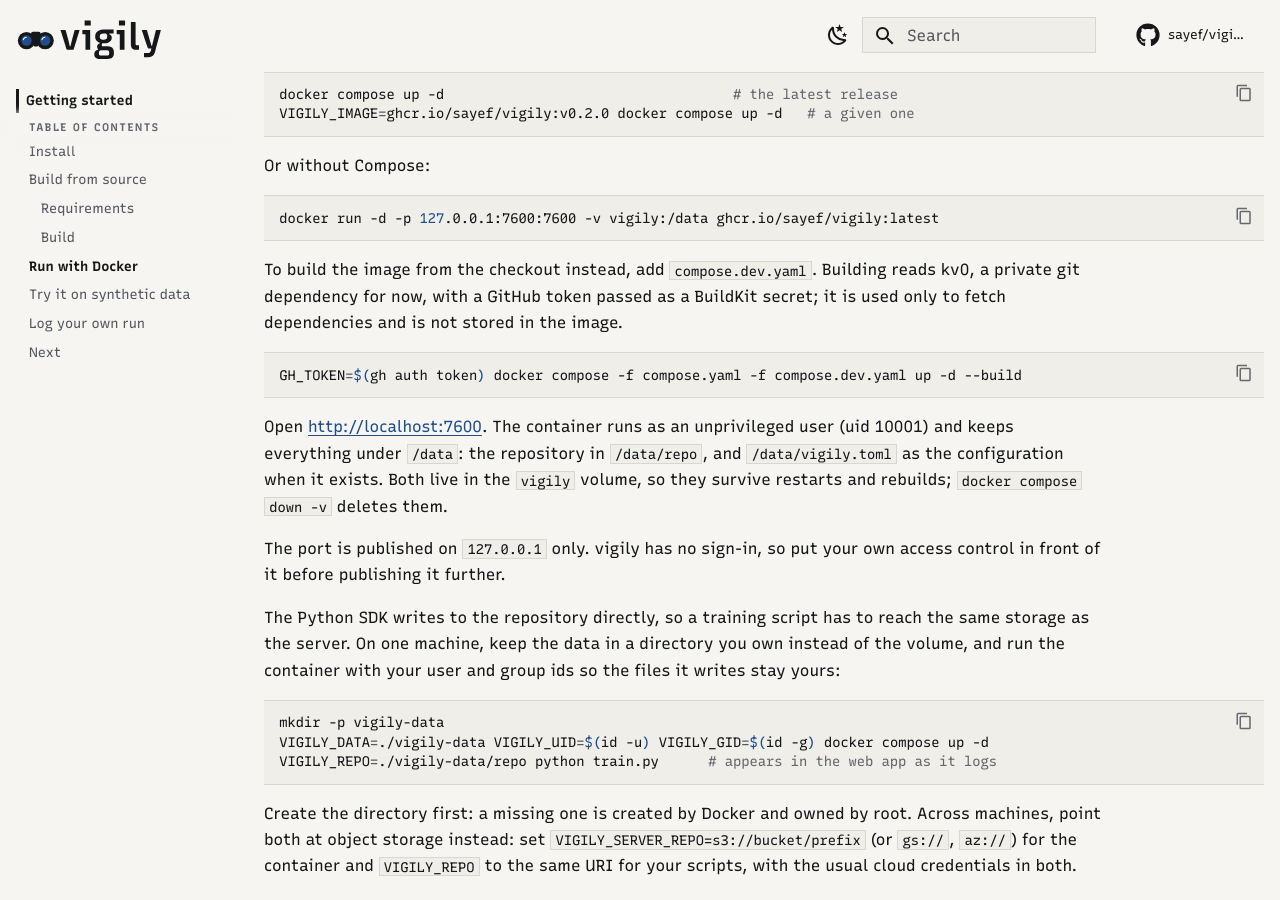
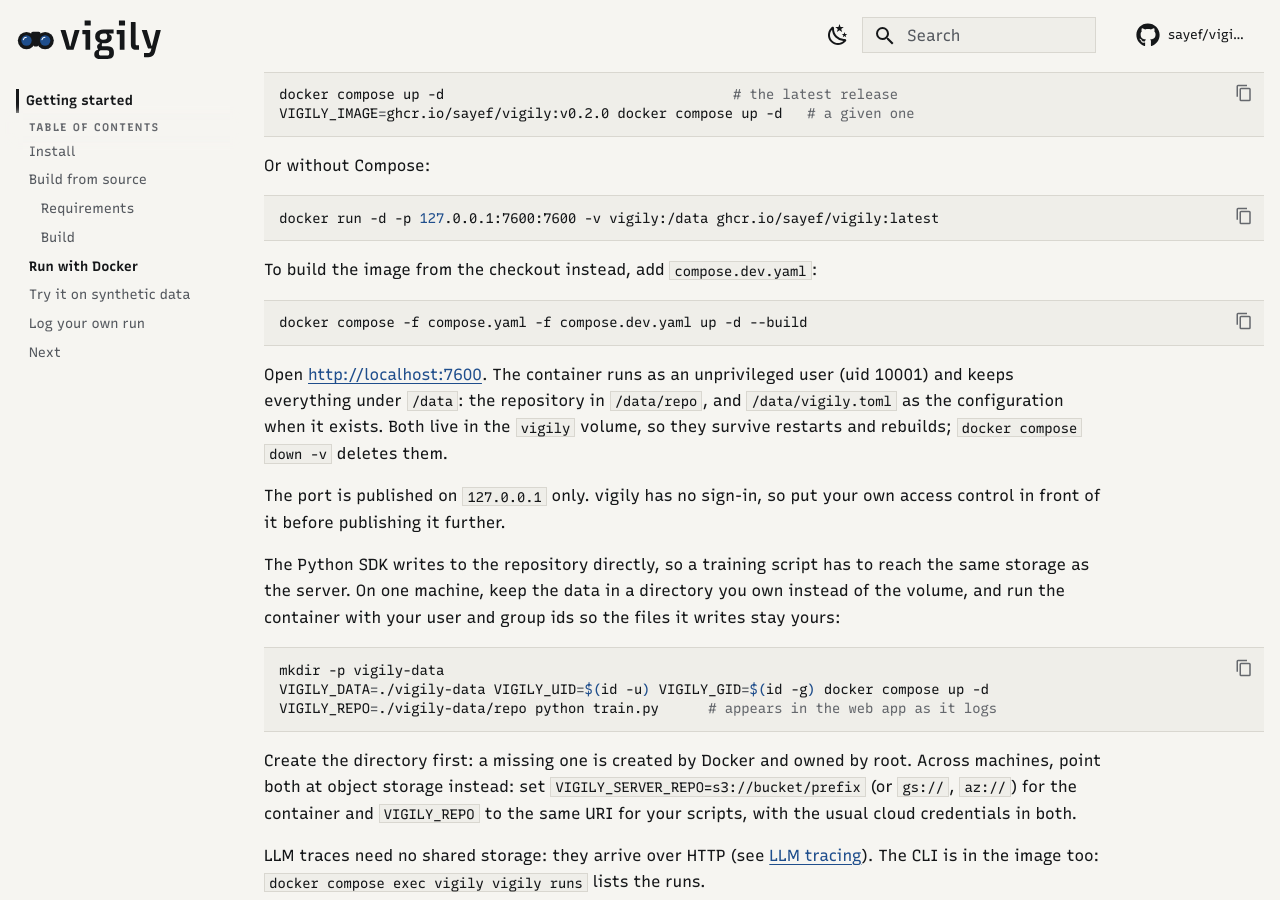
Before and after one commit to sayef/vigily, an MkDocs documentation site: the page built from docs/getting-started.md, in a window 1280 px wide and 900 px high, scrolled down 1705 px. Built offline with MkDocs 1.6.1 and Material for MkDocs 9.7.7, drawn with Linux system fonts in a browser that asks for light colours; comment, search, counter and statistics services are not loaded.

Commit message:
Fetch kv0 without credentials and drop the token from the docs

````diff
--- a/compose.yaml
+++ b/compose.yaml
@@ -3,7 +3,7 @@
 # ghcr.io/sayef/vigily:v0.2.0, or vigily:local from scripts/docker-local.sh.
 #
 # To build the image from this checkout instead, add compose.dev.yaml:
-#   GH_TOKEN=$(gh auth token) docker compose -f compose.yaml -f compose.dev.yaml up -d --build
+#   docker compose -f compose.yaml -f compose.dev.yaml up -d --build
 #
 # To log runs from scripts on this machine, keep the data in a directory here instead of a volume,
 # owned by you, and point the SDK at it:
--- a/docs/getting-started.md
+++ b/docs/getting-started.md
@@ -72,12 +72,10 @@ Or without Compose:
 docker run -d -p 127.0.0.1:7600:7600 -v vigily:/data ghcr.io/sayef/vigily:latest
 ```
 
-To build the image from the checkout instead, add `compose.dev.yaml`. Building reads kv0, a private
-git dependency for now, with a GitHub token passed as a BuildKit secret; it is used only to fetch
-dependencies and is not stored in the image.
+To build the image from the checkout instead, add `compose.dev.yaml`:
 
 ```bash
-GH_TOKEN=$(gh auth token) docker compose -f compose.yaml -f compose.dev.yaml up -d --build
+docker compose -f compose.yaml -f compose.dev.yaml up -d --build
 ```
 
 Open <http://localhost:7600>. The container runs as an unprivileged user (uid 10001) and keeps
````
Also changed, not shown: CONTRIBUTING.md (+1 -3 lines), README.md (+2 -3 lines), 1 other file.
